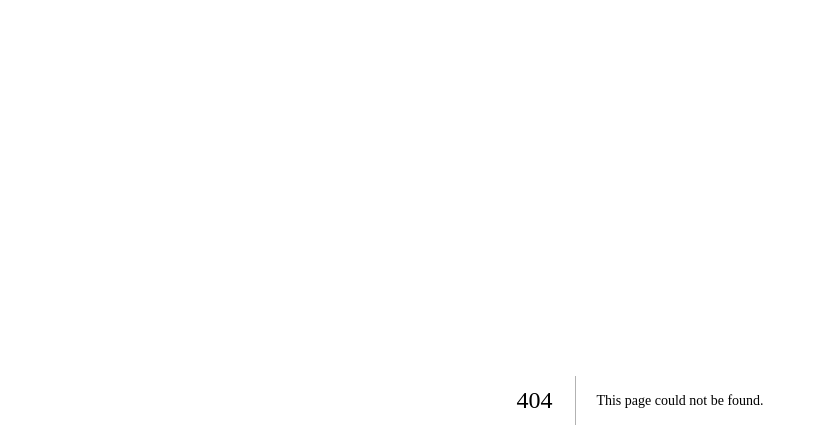
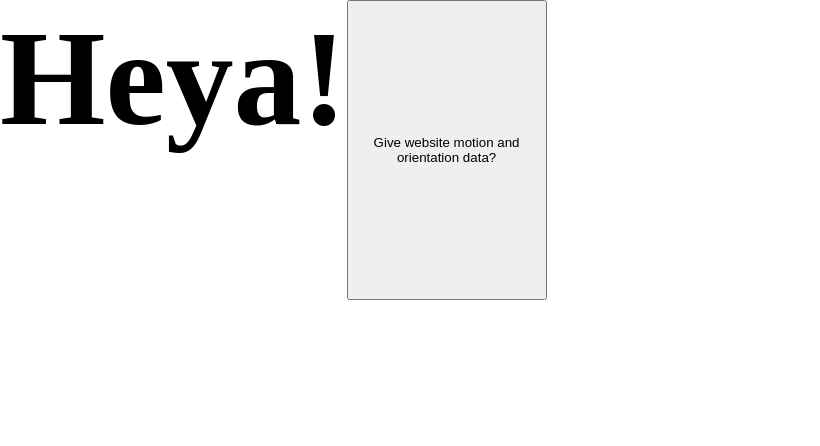
Before and after one commit to Twitchkidd/huppup, a Next.js app: page /card in a window 1280 px wide. Before the commit this address had no page. Shown: the top 446 px of the page, without its empty margins (0-820 px from the left). Built offline with nearby package versions, Linux system fonts and the light colour scheme; a web font is replaced by a local one.

Commit message:
successful check for orientation on iOS!

```diff
--- a/package.json
+++ b/package.json
@@ -12,6 +12,7 @@
 		"babel-plugin-module-resolver": "^4.1.0",
 		"next": "12.2.5",
 		"react": "18.2.0",
+		"react-device-orientation": "^0.1.0",
 		"react-dom": "18.2.0",
 		"styled-components": "^5.3.5"
 	},
--- /dev/null
+++ b/pages/card/index.js
@@ -0,0 +1,80 @@
+import { useState, useEffect } from 'react';
+import styled from 'styled-components';
+import DeviceOrientation from 'react-device-orientation';
+
+const Button = styled.button`
+	height: 300px;
+	width: 200px;
+`;
+
+const Box = styled.div`
+	height: 40px;
+	width: 40px;
+	background: var(--pink);
+	position: absolute;
+	left: ${props => `${props.left * 5 + 100}px`};
+	bottom: 0;
+`;
+
+export default function Card() {
+	const [inBrowser, setInBrowser] = useState(false);
+	const [hasOrientationPermission, setHasOrientationPermission] =
+		useState(false);
+	const handleClick = () => {
+		if (typeof DeviceOrientationEvent.requestPermission === 'function') {
+			DeviceOrientationEvent.requestPermission()
+				.then(permissionState => {
+					if (permissionState === 'granted') {
+						setHasOrientationPermission(true);
+					}
+				})
+				.catch(console.error);
+		} else {
+			// handle regular non iOS 13+ devices
+			console.error("whoops, how'd we get here?");
+		}
+	};
+	useEffect(() => {
+		setInBrowser(true);
+	}, []);
+	return (
+		<div style={{ display: 'flex' }}>
+			<div style={{ position: 'relative' }}>
+				<h1>Heya!</h1>
+				{hasOrientationPermission ? (
+					<DeviceOrientation>
+						{({ absolute, alpha, beta, gamma }) => (
+							<div>
+								<Box left={beta} />
+								<p
+									style={{
+										width: '6ch',
+										overflow: 'hidden',
+										whiteSpace: 'nowrap',
+										textOverflow: 'ellipsis',
+									}}>
+									{beta}
+								</p>
+							</div>
+						)}
+					</DeviceOrientation>
+				) : null}
+			</div>
+			<Button onClick={handleClick} disabled={!inBrowser}>
+				Give website motion and orientation data?
+			</Button>
+			{/* {hasOrientationPermission ? (
+				<DeviceOrientation>
+					{({ absolute, alpha, beta, gamma }) => (
+						<div style={{ fontSize: 'var(--fs-200)' }}>
+							<p>Absolute: {absolute}</p>
+							<p>Alpha: {alpha}</p>
+							<p>Beta: {beta}</p>
+							<p>Gamma: {gamma}</p>
+						</div>
+					)}
+				</DeviceOrientation>
+			) : null} */}
+		</div>
+	);
+}
```
Also changed, not shown: 1 other file (tests, documents, lock files or other folders).
